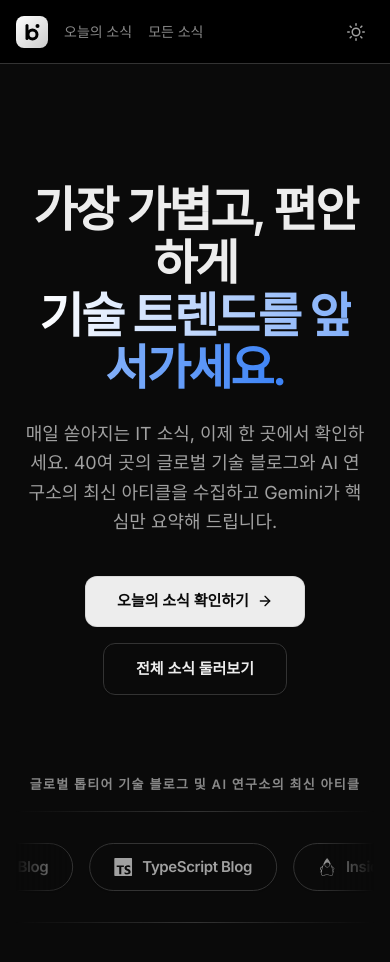
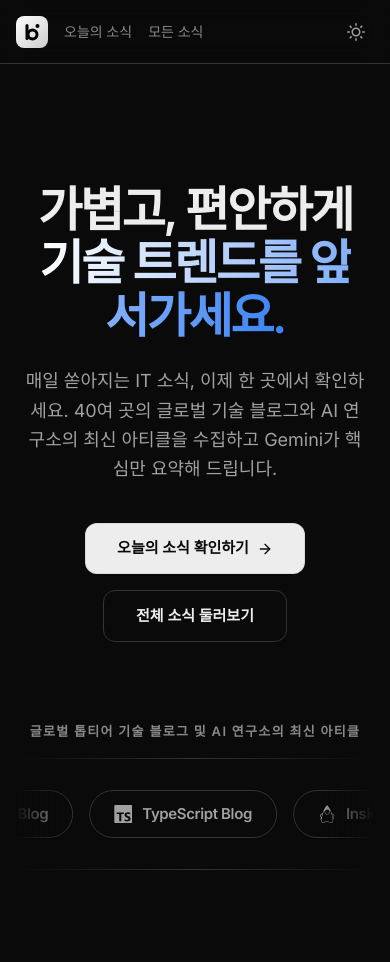
Before and after one commit to Revi1337/bit-feed, a Nuxt app: page / in a window 390 px wide. Shown: the top 962 px of the page. Built offline with nearby package versions, Linux system fonts and the light colour scheme.

Commit message:
style: refine landing page copy and fix mobile overscroll background

```diff
--- a/app/app.vue
+++ b/app/app.vue
@@ -1,5 +1,5 @@
 <template>
-  <div class="min-h-screen flex flex-col font-sans bg-canvas-soft text-ink">
+  <div class="min-h-screen flex flex-col font-sans text-ink">
     <NavBar />
     <NuxtPage />
   </div>
--- a/app/pages/index.vue
+++ b/app/pages/index.vue
@@ -4,7 +4,7 @@
     <section class="w-full max-w-[1200px] mx-auto px-6 pt-[120px] pb-[80px] flex flex-col items-center text-center">
 
       <h1 class="text-[48px] md:text-[72px] font-extrabold tracking-tighter leading-[1.1] mb-6 text-ink animate-fade-in-up" style="animation-delay: 100ms;">
-        가장 가볍고, 편안하게<br />
+        가볍고, 편안하게<br />
         <span class="text-transparent bg-clip-text bg-gradient-to-r from-primary to-blue-500">기술 트렌드를 앞서가세요.</span>
       </h1>
 
@@ -40,6 +40,11 @@
 </template>
 
 <script setup>
+useHead({
+  bodyAttrs: {
+    class: '!bg-canvas transition-colors duration-300'
+  }
+})
 </script>
 
 <style scoped>
```
